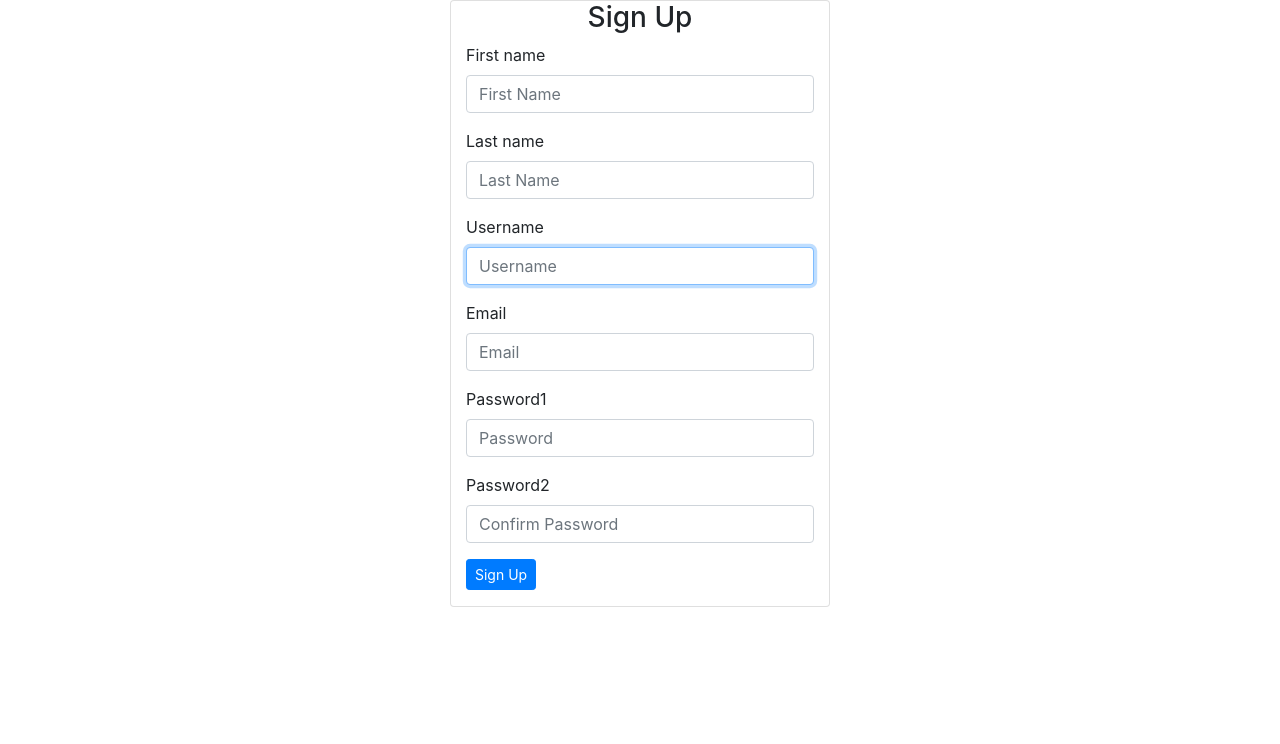
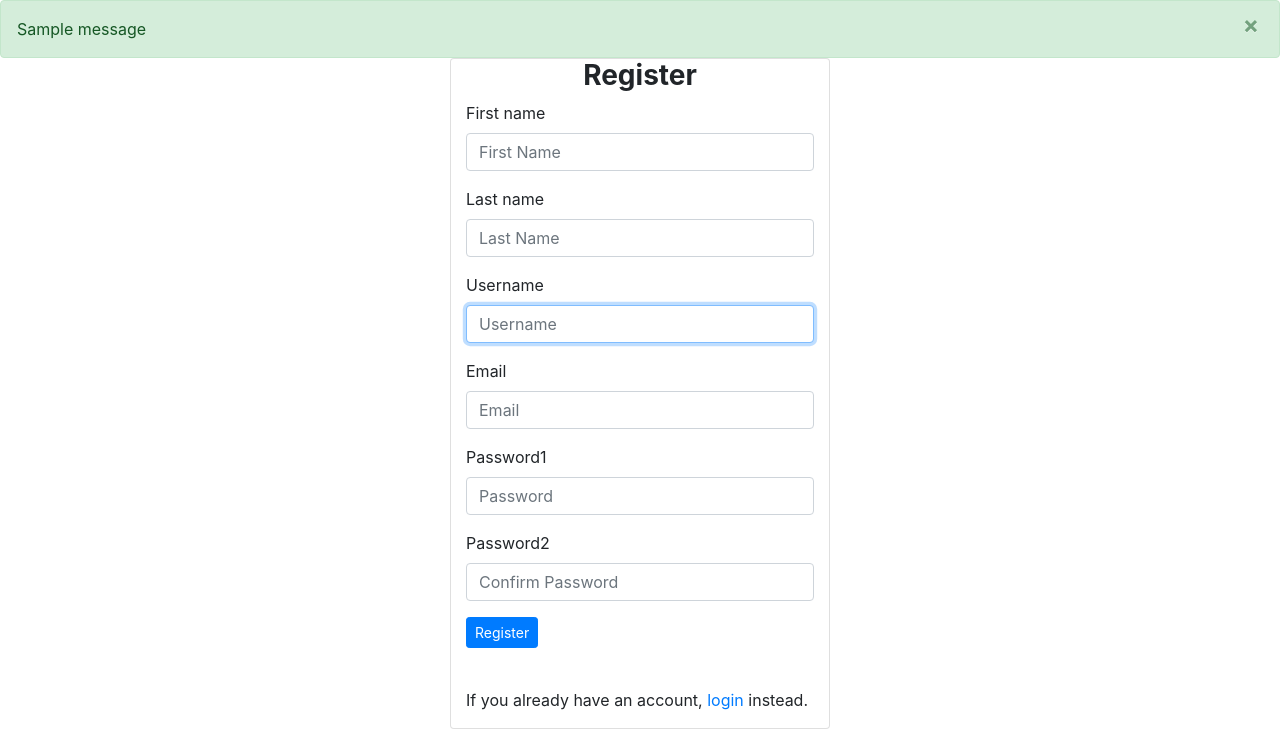
Before and after one commit to Kipkorir-Gideon/My-Neighbor, a Django app: template neighbor/templates/registration/register.html in a window 1280 px wide. Shown: the part 56-800 px from the top of the page. Run offline with Django 3.2, Linux system fonts and the light colour scheme; tables that the repository leaves empty hold one stand-in row (values such as "Sample post"); the template is opened without the code that fills it: values that come from a table or form of the project are taken from there, most other values are stand-ins (such as "Sample title", 1, 10 or a date in 2020); one stand-in notice (Sample message) is shown; parts of the project's set-up code (start-up, migrations or seed data) failed here and were passed over; some libraries are stand-ins or nearby versions.

Commit message:
Add a login function and url path.

```diff
--- a/neighbor/templates/base.html
+++ b/neighbor/templates/base.html
@@ -26,6 +26,7 @@
 
 
     {% include "navbar.html" %}
+    {% include "messages.html" %}
 
     {% block content %}
     <div class="container">
--- /dev/null
+++ b/neighbor/templates/messages.html
@@ -0,0 +1,14 @@
+<!--Messages-->
+
+{% for message in messages %}
+
+	<div class="container-fluid mx-0 p-0 sticky-top">
+	  	<div class="alert {{ message.tags }} alert-dismissible m-0 p-3" role="alert">
+		    <button type="button" class="close" data-dismiss="alert" aria-label="Close">
+		    	<span aria-hidden="true">&times;</span>
+		    </button>
+	    	{{ message }}
+	  	</div>
+	</div>
+
+{% endfor %}
--- a/neighbor/templates/registration/base.html
+++ b/neighbor/templates/registration/base.html
@@ -23,6 +23,7 @@
 
 <body>
     {% include "navbar.html" %}
+    {% include "messages.html" %}
   {% block content %}  {%endblock%}
 
 
--- a/neighbor/templates/registration/login.html
+++ b/neighbor/templates/registration/login.html
@@ -12,7 +12,7 @@
       <div class="panel panel-default">
 
         <div class="panel-heading">
-          <h3 class="text-center">Sign In</h3>
+          <h3 class="text-center">Login</h3>
         </div>
         <div class="panel-body">
 
--- a/neighbor/templates/registration/register.html
+++ b/neighbor/templates/registration/register.html
@@ -12,7 +12,7 @@
       <div class="panel panel-default">
 
         <div class="panel-heading">
-          <h3 class="text-center">Sign Up</h3>
+          <h3 class="text-center font-weight-bold">Register</h3>
         </div>
         <div class="panel-body">
 
@@ -20,12 +20,15 @@
             {% csrf_token %}
             {% bootstrap_form form %}
             <div class="form-group">
-              <input type="submit" class="btn btn-primary btn-sm" value="Sign Up">
+              <input type="submit" class="btn btn-primary btn-sm" value="Register">
             </div>
 
             <input type="hidden" name="next" value="{{next}}">
 
           </form>
+          <br>
+
+          <p>If you already have an account, <a href="/login">login</a> instead.</p>
 
         </div>
 
--- a/neighbor/urls.py
+++ b/neighbor/urls.py
@@ -8,6 +8,8 @@ from . import views
 urlpatterns =[
     path('',views.neighborhood,name='neighborhood'),
     path('register/', views.register, name='register'),
+    path('login/', views.login, name='login'),
+    path('logout/', views.logout, name='logout'),
     path('profile/<pk>', views.profile, name='profile'),
 
 ]
--- a/neighborhood/urls.py
+++ b/neighborhood/urls.py
@@ -17,12 +17,10 @@ from django.contrib import admin
 from django.urls import path
 from django.conf.urls import include
 from django.contrib.auth import views
-from rest_framework.authtoken.views import obtain_auth_token
 
 urlpatterns = [
     path('admin/', admin.site.urls),
     path('',include('neighbor.urls')),
-    path('accounts/',include('registration.backends.simple.urls')),
+    # path('accounts/',include('registration.backends.simple.urls')),
     path('logout/', views.LogoutView.as_view(next_page='/')),
-    path('api-token-auth/', obtain_auth_token),
 ]
```
Also changed, not shown: neighbor/views.py (+24 -0 lines), neighborhood/settings.py (+11 -0 lines).
